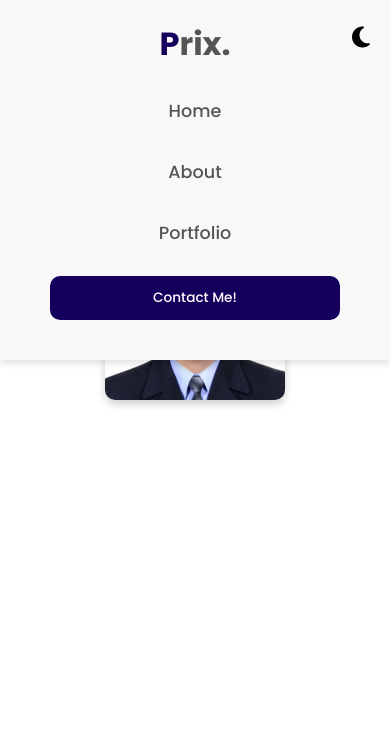
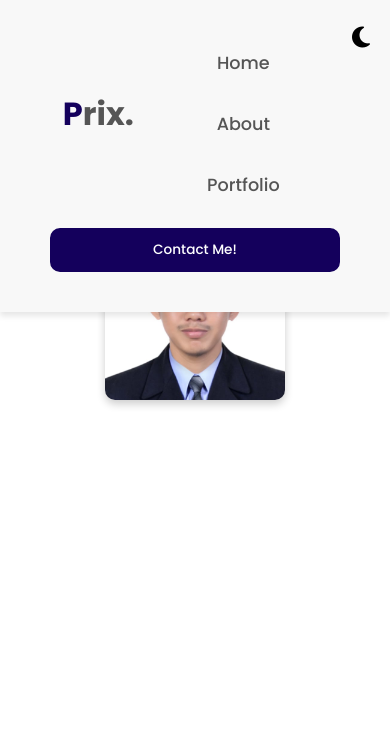
Before and after one commit to Angel032904/Portfolio, a plain HTML site: page index.html in a window 390 px wide. Shown: the top 737 px of the page. Drawn offline with nearby package versions, Linux system fonts and the light colour scheme.

Commit message:
style.css

```diff
--- a/style.css
+++ b/style.css
@@ -827,7 +827,7 @@ p {
 
 @media (max-width: 768px) {
     header {
-        flex-direction: column;
+        flex-direction: row;
         align-items: flex-start;
         padding: 20px;
     }
@@ -896,6 +896,7 @@ p {
         justify-content: space-between;
         align-items: center;
         flex-wrap: wrap;
+        flex-direction: row;
     }
 
     .logo {
```
